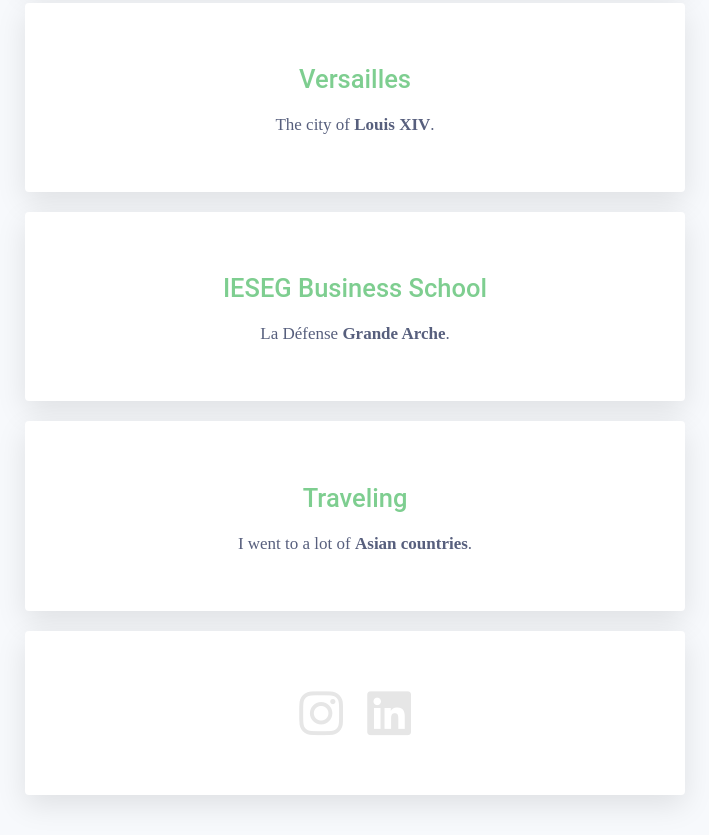
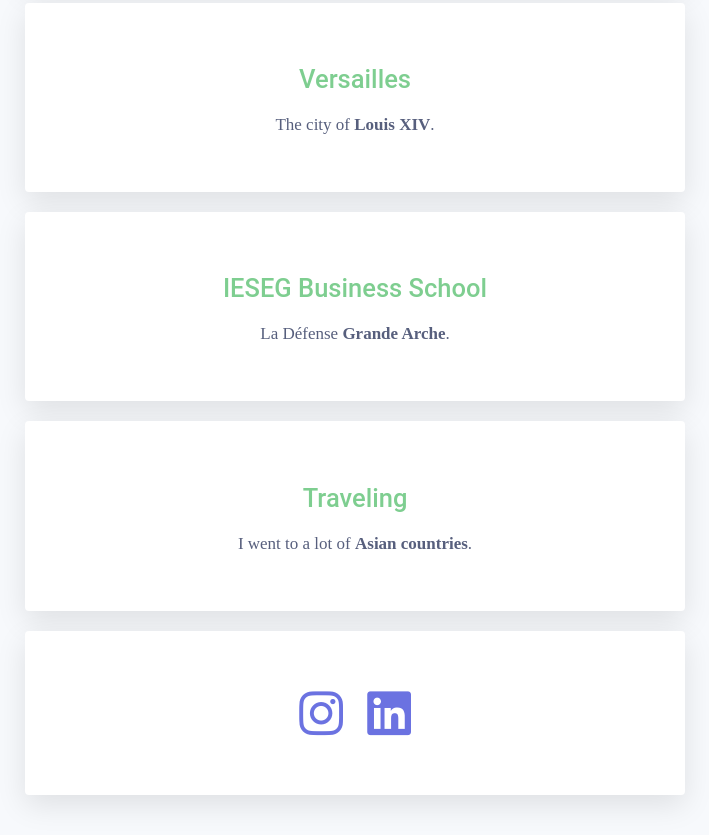
Before and after one commit to Romain-Cazaux/my-profile, a plain HTML site: page index.html in a window 1280 px wide. Shown: the part 654-1489 px from the top of the page, without its empty margins (285-994 px from the left). Drawn offline with Linux system fonts and the light colour scheme.

Commit message:
Update style.css

```diff
--- a/style.css
+++ b/style.css
@@ -83,7 +83,7 @@ a:hover {
 
 .list-inline i {
 	font-size: 50px;
-	color: rgba(230, 230, 230);
+	color: #6B72E1;
 }
 
 .list-inline i:hover {
```
